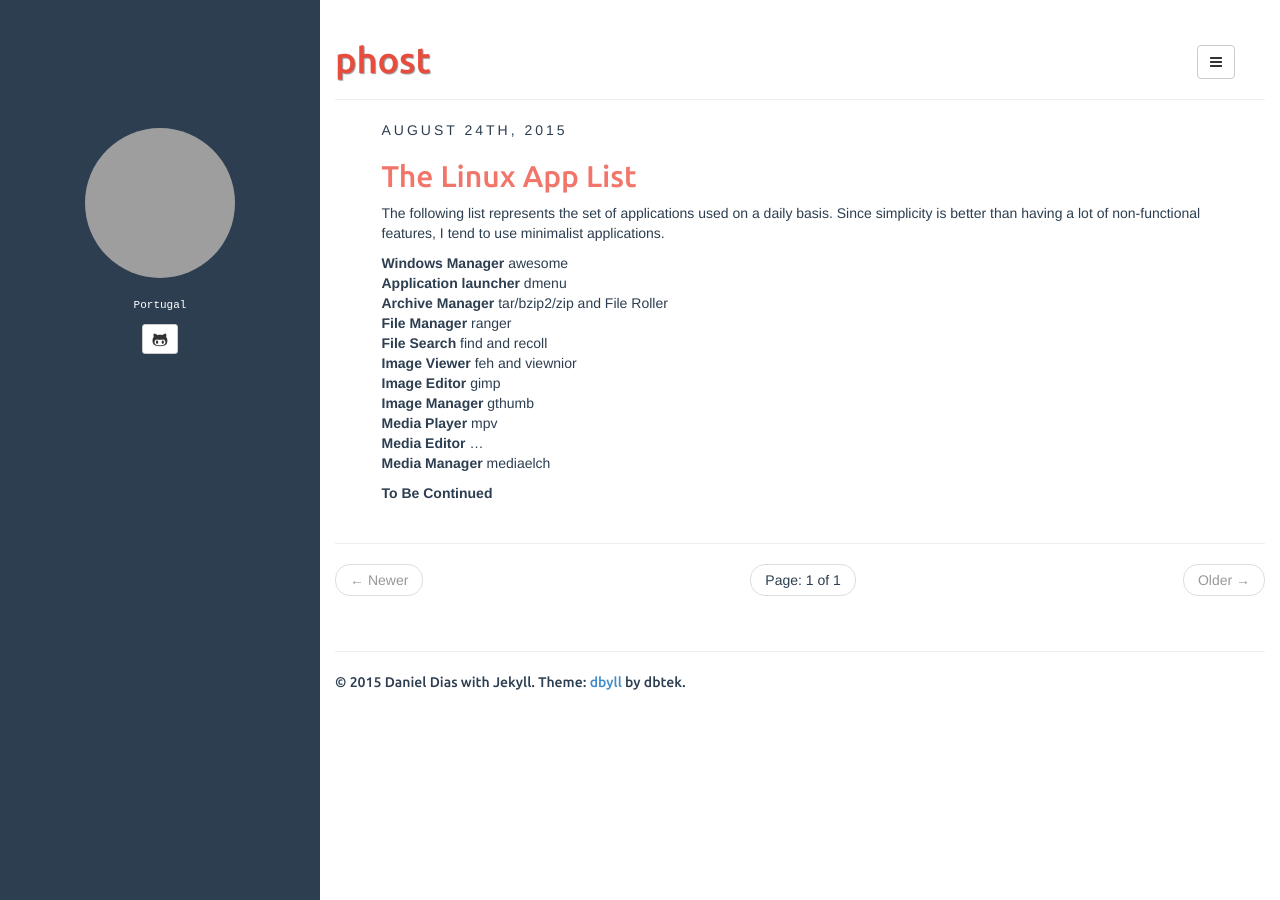
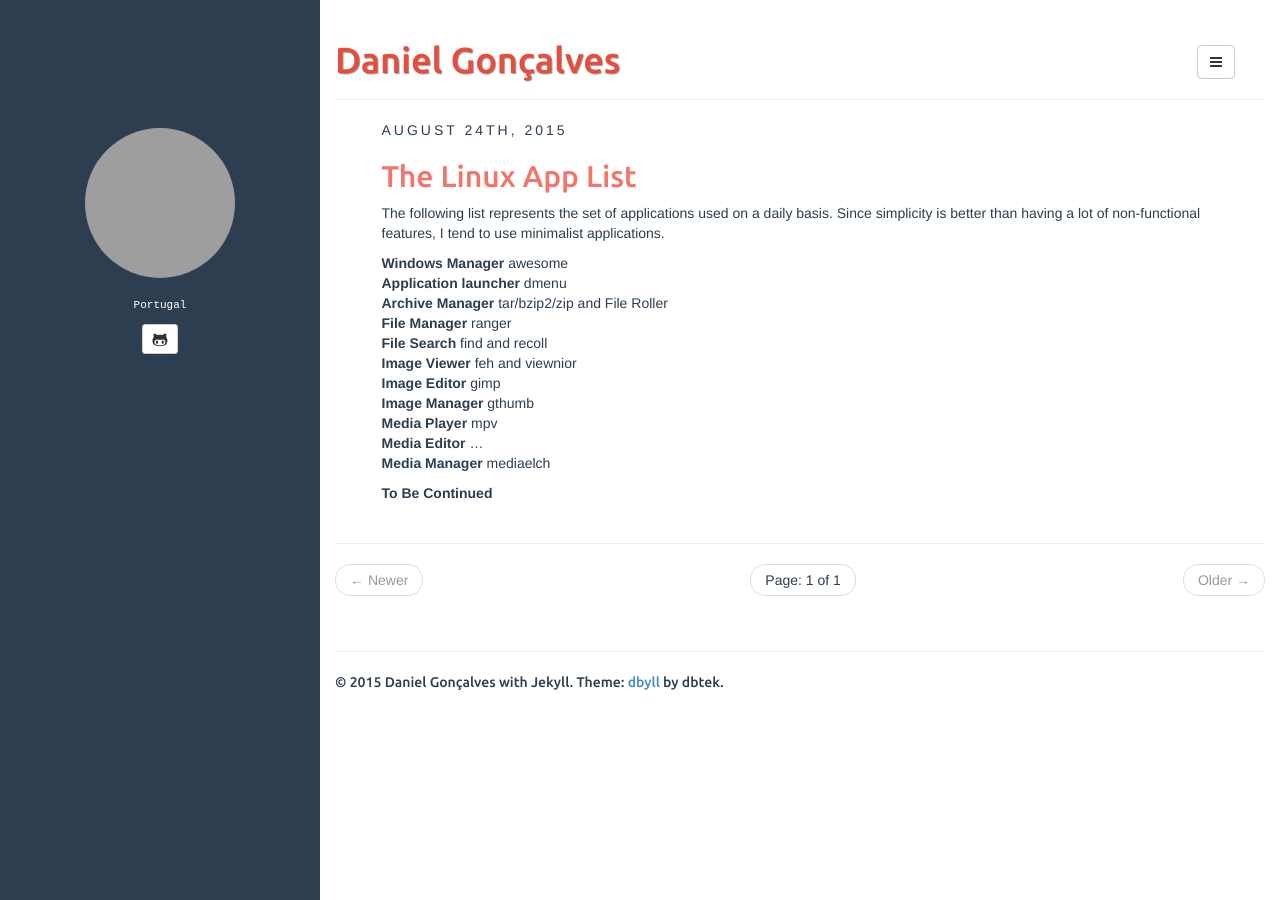
Before and after one commit to 2phost/2phost.github.io, a Jekyll site: the page built from index.html, in a window 1280 px wide. Built offline with Jekyll 4.4.1, drawn with Linux system fonts in a browser that asks for light colours; the list of posts is cut into pages by our own code; grey boxes are pictures that could not be loaded.

```diff
--- a/_config.yml
+++ b/_config.yml
@@ -12,11 +12,11 @@
     scope:
       path: "" # empty string for all files
     values:
-      title: phost
+      title: Daniel Gonçalves
 
 description: My projects
 author:
-  name: Daniel Dias
+  name: Daniel Gonçalves
   email:
   github: 2phost
   twitter:
```
